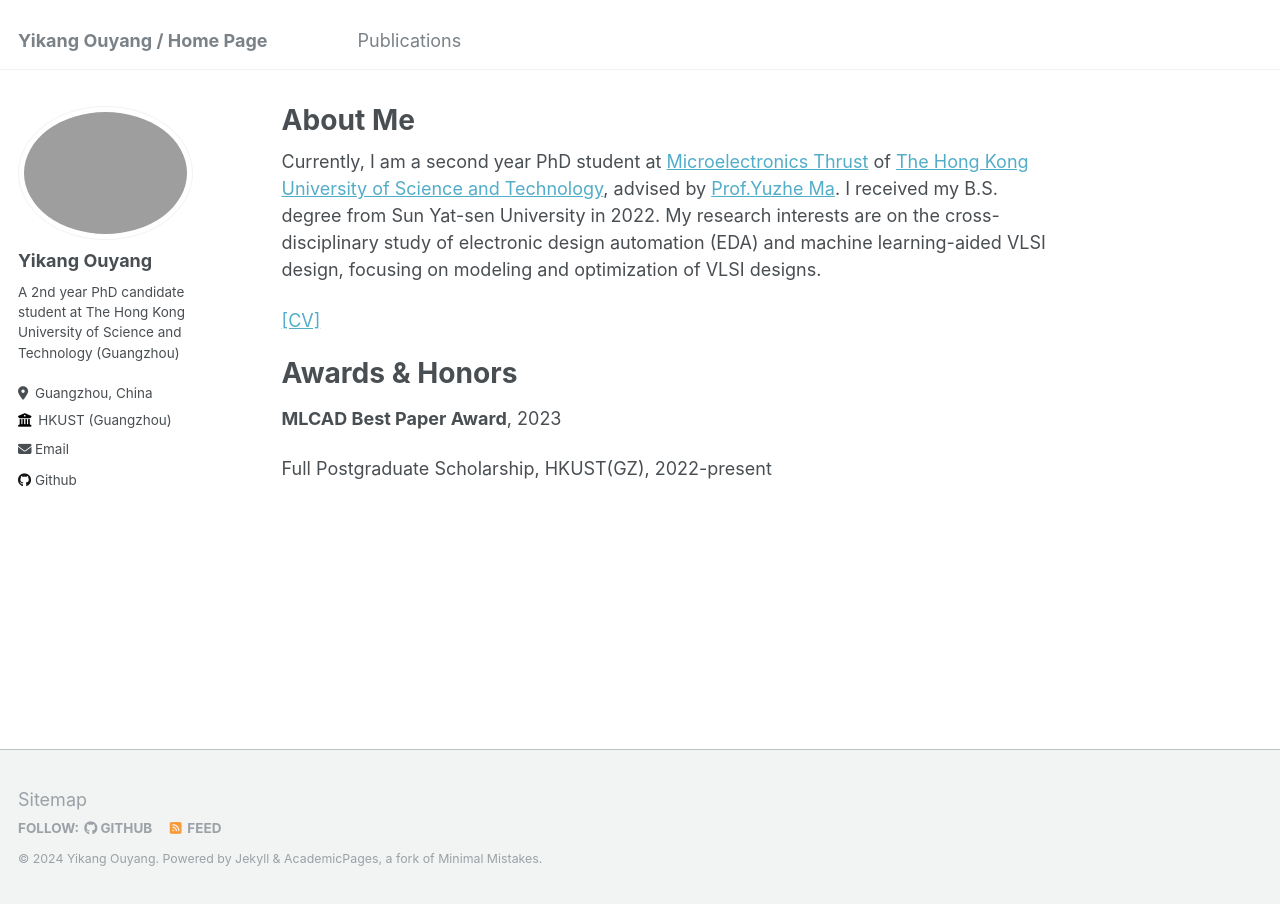
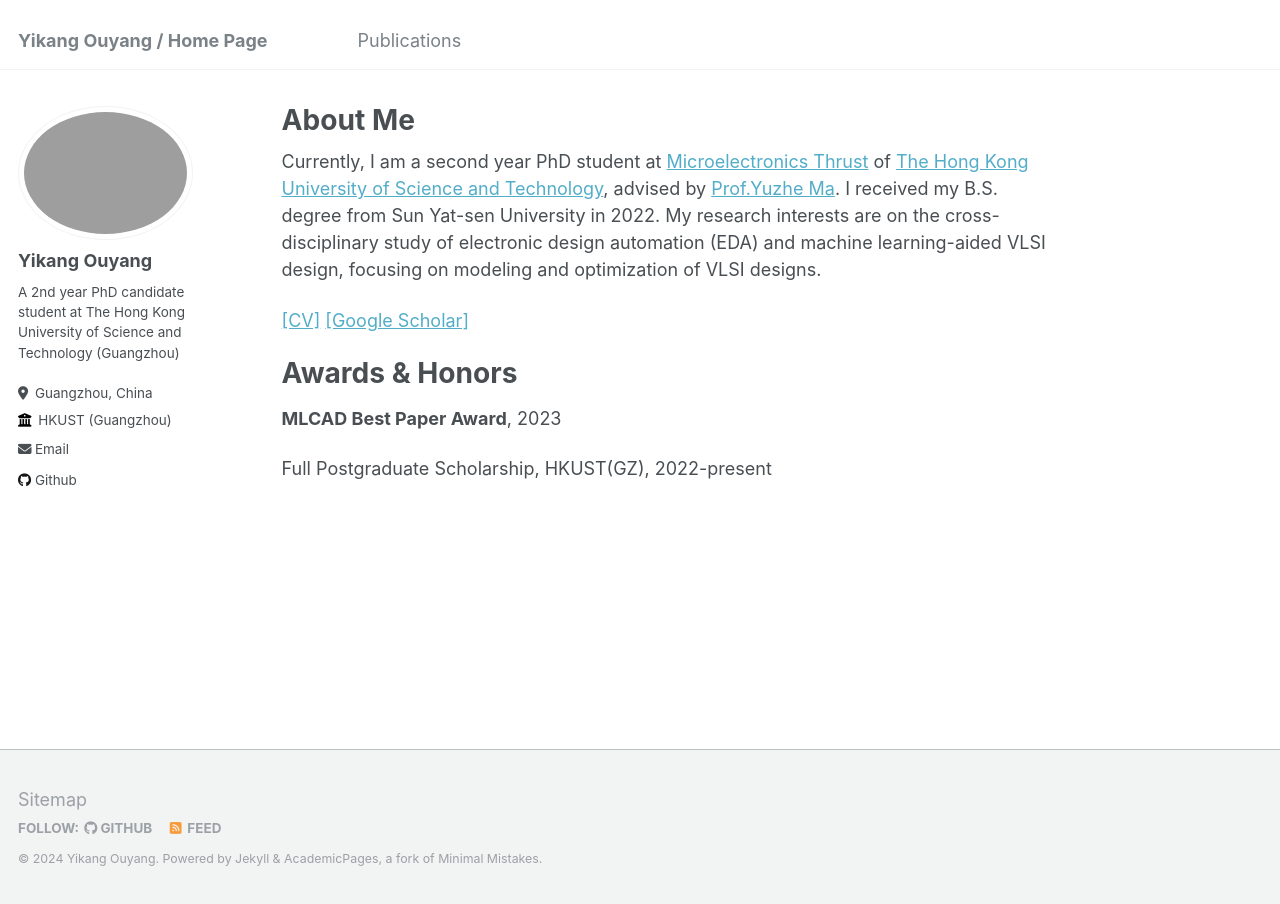
Before and after one commit to YiKangOY/YiKangOY.github.io, a Jekyll site: the page built from _pages/about.md, in a window 1280 px wide. Built offline with Jekyll 4.4.1, drawn with Linux system fonts in a browser that asks for light colours.

Commit message:
Update about.md

```diff
--- a/_pages/about.md
+++ b/_pages/about.md
@@ -9,7 +9,7 @@
 
 Currently, I am a second year PhD student at [Microelectronics Thrust](https://www.hkust-gz.edu.cn/academics/hubs-and-thrust-areas/function-hub/microelectronics/) of [The Hong Kong University of Science and Technology](https://www.hkust-gz.edu.cn/), advised by [Prof.Yuzhe Ma](https://www.yuzhe-ma.com/). I received my B.S. degree from Sun Yat-sen University in 2022. My research interests are on the cross-disciplinary study of electronic design automation (EDA) and machine learning-aided VLSI design, focusing on modeling and optimization of VLSI designs.
 
-[[CV]](../assets/cv.pdf)
+[[CV]](../assets/cv.pdf) [[Google Scholar]](https://scholar.google.com/citations?user=Avk8xycAAAAJ&hl=en)
 
 Awards & Honors
 ======
```
